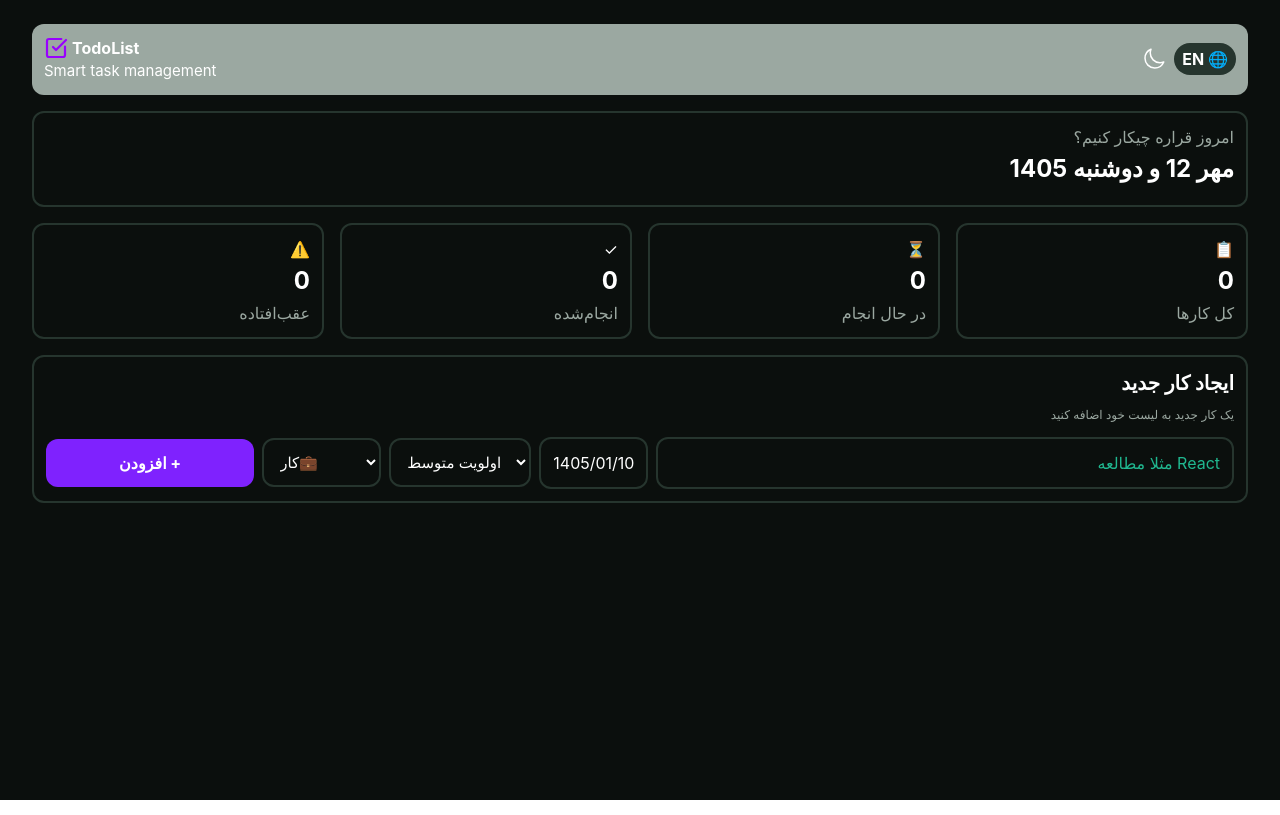
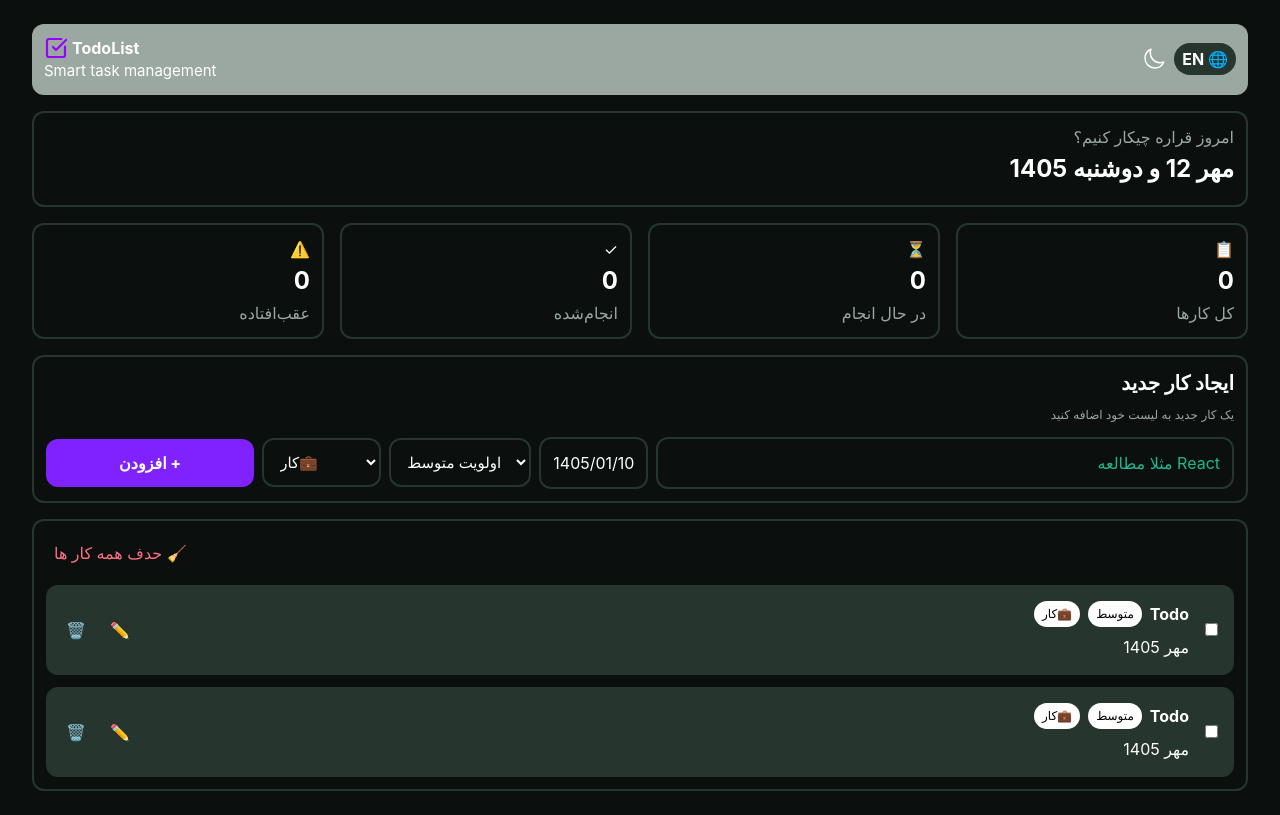
Before and after one commit to hossiiiw/Todo, a React (Vite) app: page / in a window 1280 px wide. Built offline with nearby package versions, Linux system fonts and the light colour scheme.

Commit message:
finish structure

```diff
--- a/src/App.jsx
+++ b/src/App.jsx
@@ -3,6 +3,7 @@ import Date from "./components/Date";
 import Header from "./components/Header";
 import TaskManager from "./components/TaskManager";
 import TodoForm from "./components/TodoForm";
+import TodoList from "./components/TodoList";
 
 function App() {
   return (
@@ -11,7 +12,8 @@ function App() {
         <Header />
         <Date />
         <TaskManager />
-        <TodoForm/>
+        <TodoForm />
+        <TodoList />
       </main>
     </>
   );
--- a/src/components/TodoItem.jsx
+++ b/src/components/TodoItem.jsx
@@ -0,0 +1,33 @@
+import React from "react";
+
+function TodoItem() {
+  return (
+    <div className="w-full bg-app-border  flex flex-row-reverse items-center justify-between p-4 rounded-xl">
+      <div className="flex items-center">
+        <div className="flex flex-col items-end gap-2 mr-4">
+          <div className="w-full flex items-center justify-between gap-2">
+            <p className="bg-white text-[12px] rounded-2xl p-1 pl-2 pr-2">
+              کار💼
+            </p>
+            <p className="bg-white text-[12px] rounded-2xl p-1 pl-2 pr-2">
+              متوسط
+            </p>
+            <p className="font-bold text-app-surface">Todo</p>
+          </div>
+          <p className="text-app-surface">مهر 1405</p>
+        </div>
+        <input type="checkbox" />
+      </div>
+      <div className="flex gap-4">
+        <span className="hover:bg-app-danger rounded-[10px] cursor-pointer p-1">
+          🗑️
+        </span>
+        <span className="hover:bg-app-primary rounded-[10px] cursor-pointer p-1">
+          ✏️
+        </span>
+      </div>
+    </div>
+  );
+}
+
+export default TodoItem;
--- a/src/components/TodoList.jsx
+++ b/src/components/TodoList.jsx
@@ -0,0 +1,21 @@
+import React from "react";
+import TodoItem from "./TodoItem";
+
+function TodoList() {
+  return (
+    // <div className="w-full flex flex-col items-center mt-4 p-3 border-2 border-app-border rounded-xl ">
+    //   <span className="bg-app-border p-3 rounded-xl text-2xl">📝</span>
+    //   <p className="text-app-text text-2xl mt-2">کاری پیدا نشد</p>
+    //   <span className="text-app-primary">هنوز کاری در این بخش وجود ندارد</span>
+    // </div>
+    <div className="w-full flex flex-col gap-3 mt-4 p-3 border-2 border-app-border rounded-xl ">
+        <div className="p-2">
+            <p className="text-app-danger">حدف همه کار ها 🧹</p>
+        </div>
+      <TodoItem />
+      <TodoItem />
+    </div>
+  );
+}
+
+export default TodoList;
```
Also changed, not shown: src/components/TodoFilter.jsx (deleted).
